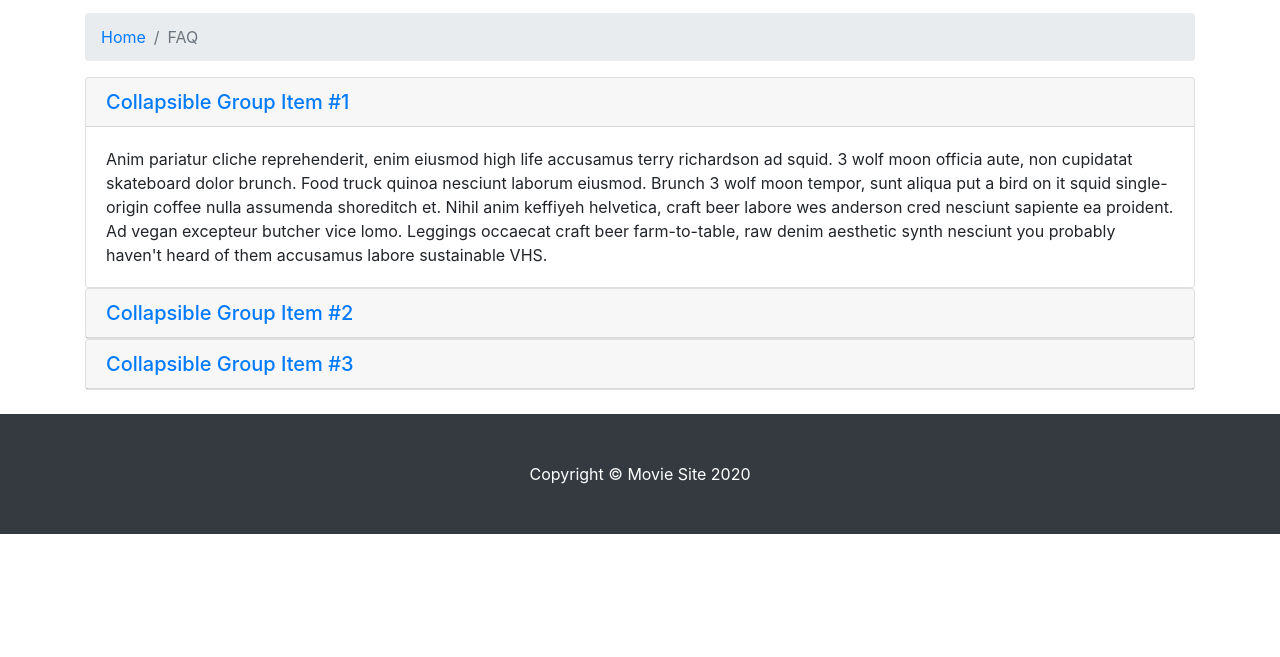
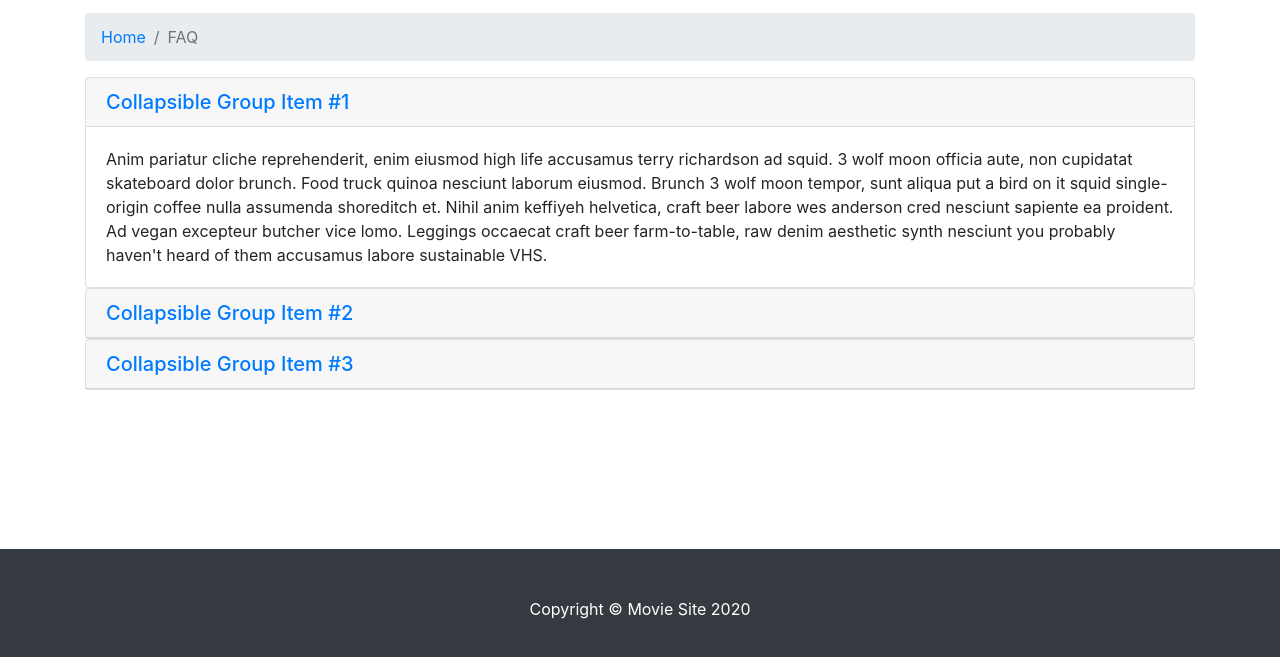
Before and after one commit to mswil/movie-site, a website: page faq.html in a window 1280 px wide. Shown: the part 131-788 px from the top of the page. Drawn offline with Linux system fonts and the light colour scheme.

Commit message:
Made footer stay at bottom of page using flex magic

```diff
--- a/css/modern-business.css
+++ b/css/modern-business.css
@@ -4,6 +4,9 @@
  * Licensed under MIT (https://github.com/StartBootstrap/startbootstrap-logomodern-business-nav/blob/master/LICENSE)
  */
 body {
+  display: flex;
+  min-height: 100vh;
+  flex-direction: column;
   padding-top: 56px;
 }
 
@@ -38,3 +41,8 @@ body {
 .toast {
   z-index: 2;
 }
+
+/* flex MAGIC */
+.container {
+  flex: 1 0 auto;
+}
```
Also changed, not shown: about.html (line endings or trailing spaces), contact.html (line endings or trailing spaces), pricing.html (line endings or trailing spaces), search.html (line endings or trailing spaces).
